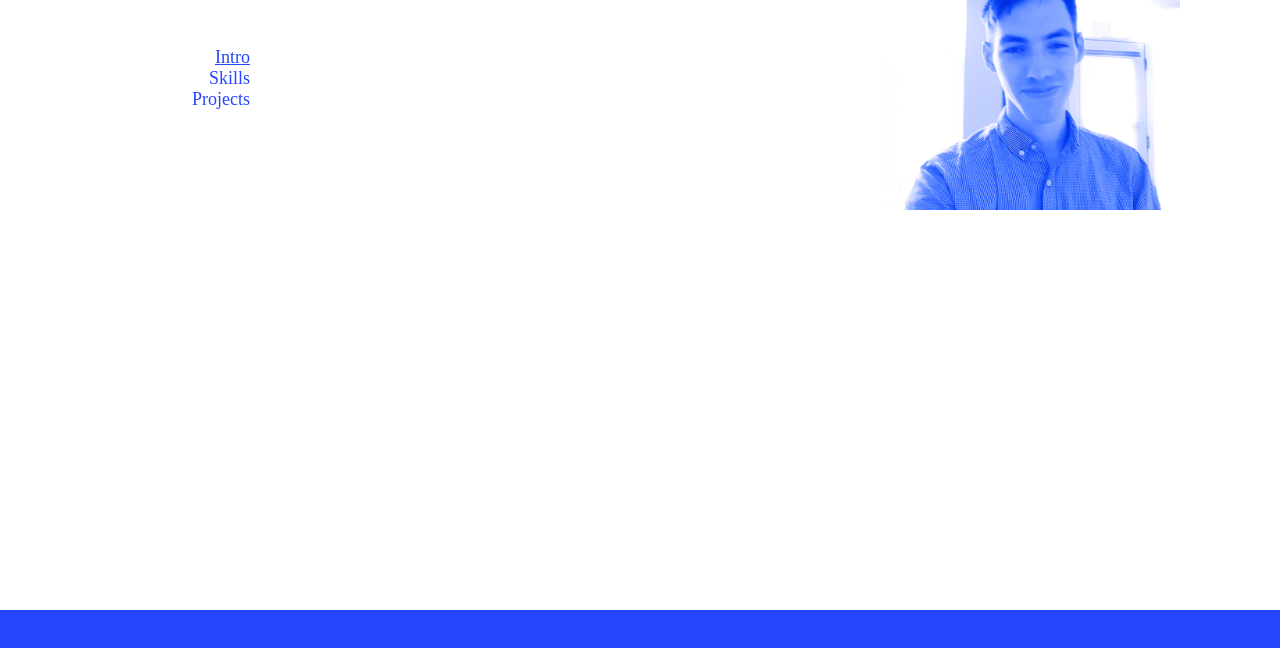
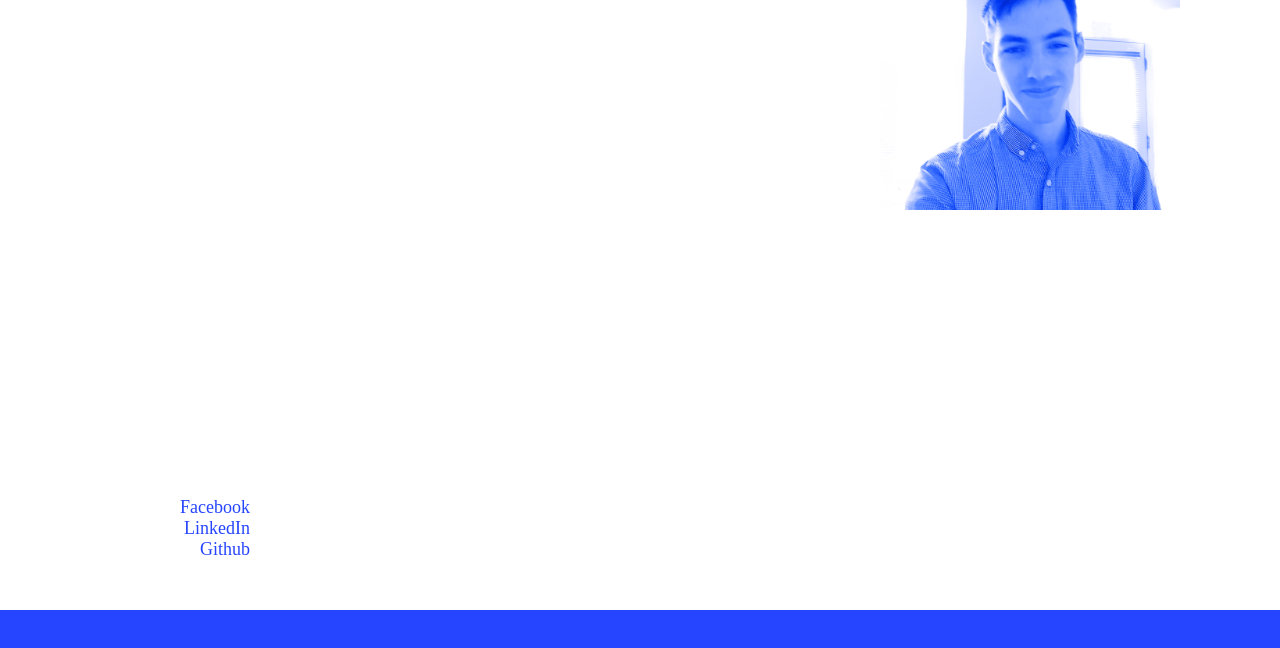
Before and after one commit to gamezter/gamezter.github.io, a plain HTML site: page index.html in a window 1280 px wide. Shown: the part 190-838 px from the top of the page. Drawn offline with nearby package versions, Linux system fonts and the light colour scheme.

Commit message:
added links

```diff
--- a/index.html
+++ b/index.html
@@ -29,11 +29,20 @@
 				<div class="nav-content">
 					<H1>Alexandre<br>Charron</H1>
 					<div class="bottom">
+						<div class="pages">
 							<ul>
 								<li><a style="text-decoration: underline">Intro</a></li>
 								<li><a>Skills</a></li>
 								<li><a>Projects</a></li>
 							</ul>
+						</div>
+						<div class="links">
+							<ul>
+								<li><a href='https://www.facebook.com/charronalexandre' style="text-decoration: none; color: inherit">Facebook</a></li>
+								<li><a href='https://www.linkedin.com/in/alexandre-charron-98943729' style="text-decoration: none; color: inherit">LinkedIn</a></li>
+								<li><a href='https://github.com/gamezter' style="text-decoration: none; color: inherit">Github</a></li>
+							</ul>
+						</div>
 					</div>
 				</div>
 			</div>
@@ -41,11 +50,20 @@
 				<div class="nav-content">
 					<H1>Alexandre<br>Charron</H1>
 					<div class="bottom">
+						<div class="pages">
 							<ul>
 								<li><a>Intro</a></li>
 								<li><a style="text-decoration: underline">Skills</a></li>
 								<li><a>Projects</a></li>
 							</ul>
+						</div>
+						<div class="links">
+							<ul>
+								<li><a href='https://www.facebook.com/charronalexandre' style="text-decoration: none; color: inherit">Facebook</a></li>
+								<li><a href='https://www.linkedin.com/in/alexandre-charron-98943729' style="text-decoration: none; color: inherit">LinkedIn</a></li>
+								<li><a href='https://github.com/gamezter' style="text-decoration: none; color: inherit">Github</a></li>
+							</ul>
+						</div>
 					</div>
 				</div>
 			</div>
@@ -53,12 +71,21 @@
 				<div class="nav-content">
 					<H1>Alexandre<br>Charron</H1>
 					<div class="bottom">
+						<div class="pages">
 							<ul>
 								<li><a>Intro</a></li>
 								<li><a>Skills</a></li>
 								<li><a style="text-decoration: underline">Projects</a></li>
 							</ul>
 						</div>
+						<div class="links">
+							<ul>
+								<li><a href='https://www.facebook.com/charronalexandre' style="text-decoration: none; color: inherit">Facebook</a></li>
+								<li><a href='https://www.linkedin.com/in/alexandre-charron-98943729' style="text-decoration: none; color: inherit">LinkedIn</a></li>
+								<li><a href='https://github.com/gamezter' style="text-decoration: none; color: inherit">Github</a></li>
+							</ul>
+						</div>
+					</div>
 				</div>
 			</div>
 		</div>
--- a/script.js
+++ b/script.js
@@ -1,13 +1,13 @@
 document.addEventListener('DOMContentLoaded',function(){
 	var navs = document.getElementsByClassName("nav");
 	var navContent = document.getElementsByClassName("nav-content");
-	var height = navs[0].clientHeight;
+	var height = navs[0].offsetHeight;
 	for(var i = 0; i < navs.length; i++){
 		navContent[i].style.transform = "translateY(" + (-i * height) + "px)";
 	}
 
 	window.onresize = function(){
-		height = navs[0].clientHeight;
+		height = navs[0].offsetHeight;
 		var top = window.scrollY;
 		for(var i = 0; i < navs.length; i++){
 		navContent[i].style.transform = "translateY(" + (-i * height + top) + "px)";
--- a/style.css
+++ b/style.css
@@ -80,7 +80,6 @@
 	position: absolute;
 	width: 100%;
 	bottom: 0px;
-	padding-bottom: 500px;
 }
 .nav .nav-content .bottom ul{
 	list-style-type: none;
@@ -88,5 +87,13 @@
 	text-align: right;
 }
 .nav .nav-content .bottom li a:hover{
-	text-decoration: underline;
+	text-decoration: underline !important;
 }
+.nav .nav-content .bottom .pages{
+	padding-bottom: 500px;
+}
+.nav .nav-content .bottom .links{
+	padding-bottom: 50px;
+	text-decoration: none;
+	color: inherit;
+}
```
Lines whose indentation alone changed are shown as unchanged.
